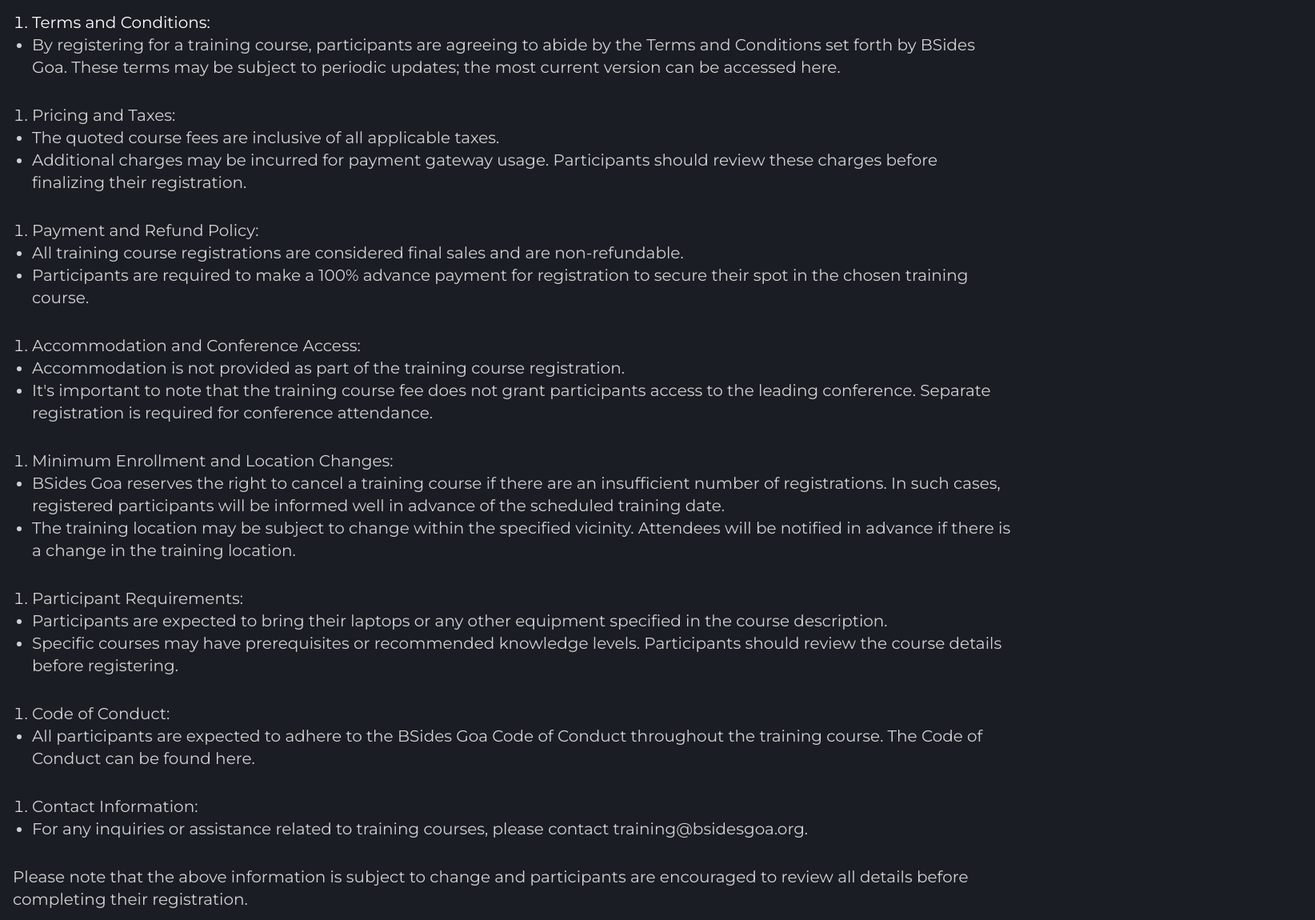
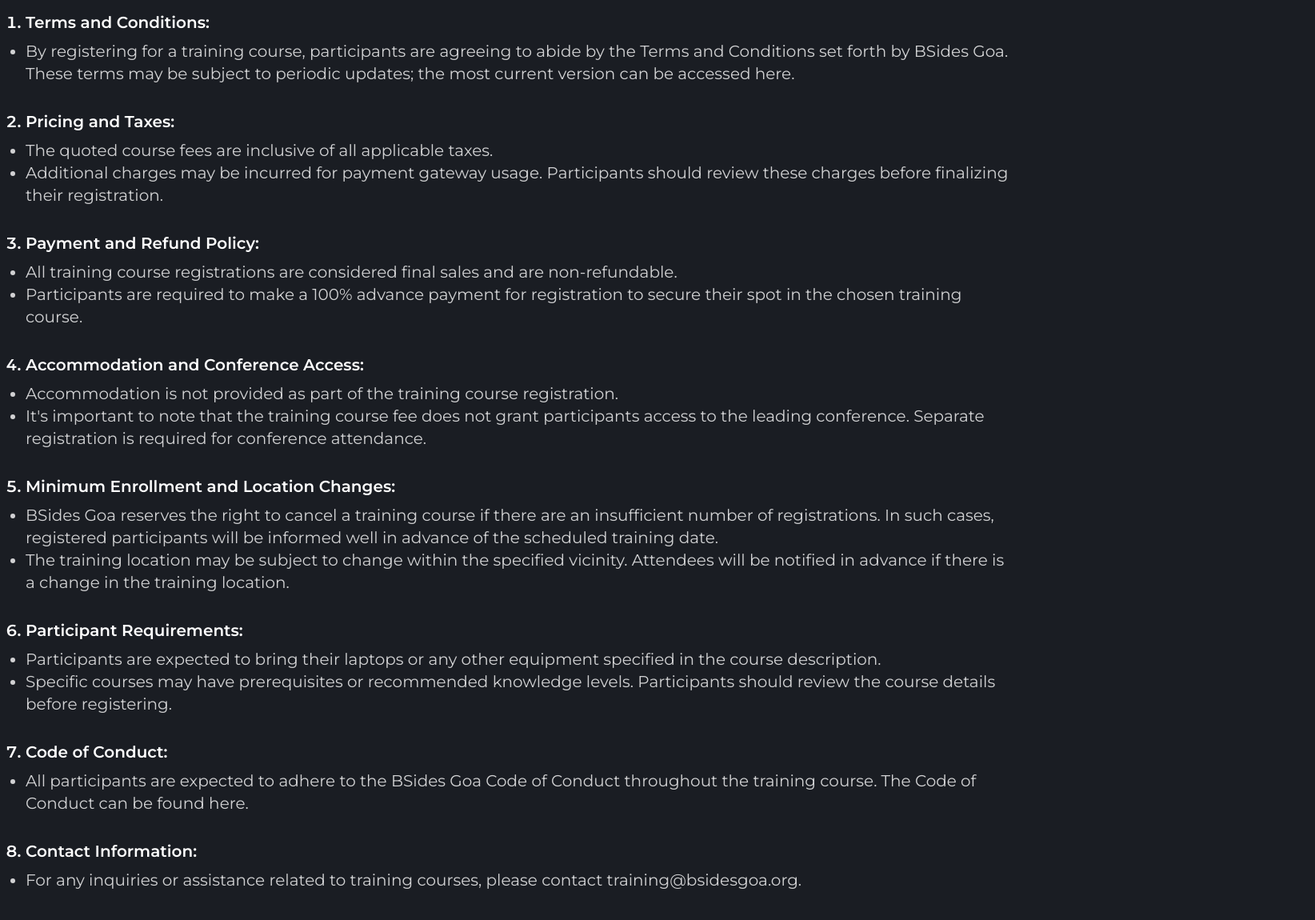
Before and after one commit to KrishXna/goa-development, a Next.js app: page /trainings in a window 1280 px wide. Shown: the part 1200-2350 px from the top of the page at 80% size, 1644 px wide, since content can reach past the window. Built offline with nearby package versions, Linux system fonts and the light colour scheme.

Commit message:
training page

```diff
--- a/src/app/codeofconduct/page.tsx
+++ b/src/app/codeofconduct/page.tsx
@@ -1,6 +1,6 @@
 import React from "react";
 import Container from "@/components/Container";
-import AboutImg from "@/assets/Images/core-team.png";
+import BannerImg from "@/assets/Images/code-of-conduct.png";
 import Sponsors from "@/components/Sponsors/Sponsors";
 import Banner from "@/components/Banner/Banner";
 
@@ -8,7 +8,7 @@
   return (
     <>
       <Container glowEffect>
-        <Banner text="" image={AboutImg.src} />
+        <Banner text="" image={BannerImg.src} />
         <div className="flex flex-col gap-8">
           <h2 className="text-white-100 font-bold text-3xl">Code Of Conduct</h2>
           <p className="text-white-100/80 text-xl font-normal">
--- a/src/app/faq/page.tsx
+++ b/src/app/faq/page.tsx
@@ -1,7 +1,7 @@
 import React from "react";
 import EventAccordion from "@/components/EventAccordion/EventAccordion";
 import Container from "@/components/Container";
-import AboutImg from "@/assets/Images/core-team.png";
+import BannerImg from "@/assets/Images/faq.png";
 import Banner from "@/components/Banner/Banner";
 import { BgCircleIcon } from "@/assets/Icons";
 
@@ -42,7 +42,7 @@
     <div className="w-full overflow-hidden relative">
       <BgCircleIcon className="absolute z-0" />
       <Container glowEffect className="relative z-20 lg:pb-10">
-        <Banner text="" image={AboutImg.src} />
+        <Banner text="" image={BannerImg.src} />
         <div className="flex flex-col gap-8">
           <div>
             <h2 className="text-white-100 font-bold text-2xl md:text-4xl">
--- a/src/app/trainings/page.tsx
+++ b/src/app/trainings/page.tsx
@@ -5,9 +5,36 @@
 import Banner from "@/components/Banner/Banner";
 
 const page = () => {
+  const data = [
+    {
+      title: "aaa",
+      body: ["eee", "fff", "ddd"],
+    },
+    {
+      title: "abc2",
+      body: ["eee", "fff", "ddd"],
+    },
+    {
+      title: "abc3",
+      body: ["eee", "fff", "ddd"],
+    },
+  ];
   return (
     <>
       <Container glowEffect>
+        {/* {data.map((item) => (
+          <>
+            <ol>
+              <li className="list-decimal">{item.title}</li>
+              <ul className="list-disc">
+                {item.body.map((e) => (
+                  <li className="list-disc">{e}</li>
+                ))}
+              </ul>
+            </ol>
+          </>
+        ))} */}
+
         <Banner text="" image={TrainingsImg.src} />
         <div className="flex flex-col gap-8">
           <h2 className="text-white-100 font-bold text-3xl">Trainings</h2>
@@ -29,95 +56,127 @@
           <p className="text-white-100 text-xl font-normal">
             Important Information for BSides Goa Training courses:-
           </p>
-          <ul className="text-white-100 text-xl font-normal flex flex-col pl-2 md:pl-6">
-            <li className="list-decimal">Terms and Conditions:</li>
-            <li className="list-disc text-white-100/80 ">
-              By registering for a training course, participants are agreeing to
-              abide by the Terms and Conditions set forth by BSides Goa. These
-              terms may be subject to periodic updates; the most current version
-              can be accessed here.
+          <ol className="text-white-100/80 text-xl font-normal flex flex-col gap-8 ml-4">
+            <div className="flex flex-col gap-2">
+              <li className="list-decimal text-white-100 font-semibold">
+                Terms and Conditions:
+              </li>
+              <ul>
+                <li className="list-disc text-white-100/80">
+                  By registering for a training course, participants are
+                  agreeing to abide by the Terms and Conditions set forth by
+                  BSides Goa. These terms may be subject to periodic updates;
+                  the most current version can be accessed here.
                 </li>
               </ul>
-          <ul className="text-white-100/80 text-xl font-normal flex flex-col pl-2 md:pl-6">
-            <li className="list-decimal">Pricing and Taxes:</li>
+            </div>
+            <div className="flex flex-col gap-2">
+              <li className="list-decimal text-white-100 font-semibold">
+                Pricing and Taxes:
+              </li>
+              <ul>
                 <li className="list-disc">
                   The quoted course fees are inclusive of all applicable taxes.
                 </li>
                 <li className="list-disc">
                   Additional charges may be incurred for payment gateway usage.
-              Participants should review these charges before finalizing their
-              registration.
+                  Participants should review these charges before finalizing
+                  their registration.
                 </li>
               </ul>
-          <ul className="text-white-100/80 text-xl font-normal flex flex-col pl-2 md:pl-6">
-            <li className="list-decimal">Payment and Refund Policy:</li>
+            </div>
+            <div className="flex flex-col gap-2">
+              <li className="list-decimal text-white-100 font-semibold">
+                Payment and Refund Policy:
+              </li>
+              <ul>
                 <li className="list-disc">
-              All training course registrations are considered final sales and
-              are non-refundable.
+                  All training course registrations are considered final sales
+                  and are non-refundable.
                 </li>
                 <li className="list-disc">
                   Participants are required to make a 100% advance payment for
-              registration to secure their spot in the chosen training course.
+                  registration to secure their spot in the chosen training
+                  course.
                 </li>
               </ul>
-          <ul className="text-white-100/80 text-xl font-normal flex flex-col pl-2 md:pl-6">
-            <li className="list-decimal">
+            </div>
+            <div className="flex flex-col gap-2">
+              <li className="list-decimal text-white-100 font-semibold">
                 Accommodation and Conference Access:
               </li>
+              <ul>
                 <li className="list-disc">
                   Accommodation is not provided as part of the training course
                   registration.
                 </li>
                 <li className="list-disc">
-              It&apos;s important to note that the training course fee does not
-              grant participants access to the leading conference. Separate
-              registration is required for conference attendance.
+                  It&apos;s important to note that the training course fee does
+                  not grant participants access to the leading conference.
+                  Separate registration is required for conference attendance.
                 </li>
               </ul>
-          <ul className="text-white-100/80 text-xl font-normal flex flex-col pl-2 md:pl-6">
-            <li className="list-decimal">
+            </div>
+            <div className="flex flex-col gap-2">
+              <li className="list-decimal text-white-100 font-semibold">
                 Minimum Enrollment and Location Changes:
               </li>
+              <ul>
                 <li className="list-disc">
-              BSides Goa reserves the right to cancel a training course if there
-              are an insufficient number of registrations. In such cases,
-              registered participants will be informed well in advance of the
-              scheduled training date.
+                  BSides Goa reserves the right to cancel a training course if
+                  there are an insufficient number of registrations. In such
+                  cases, registered participants will be informed well in
+                  advance of the scheduled training date.
                 </li>
                 <li className="list-disc">
                   The training location may be subject to change within the
-              specified vicinity. Attendees will be notified in advance if there
-              is a change in the training location.
+                  specified vicinity. Attendees will be notified in advance if
+                  there is a change in the training location.
                 </li>
               </ul>
-
-          <ul className="text-white-100/80 text-xl font-normal flex flex-col pl-2 md:pl-6">
-            <li className="list-decimal">Participant Requirements:</li>
+            </div>
+            <div className="flex flex-col gap-2">
+              <li className="list-decimal text-white-100 font-semibold">
+                Participant Requirements:
+              </li>
+              <ul>
                 <li className="list-disc">
                   Participants are expected to bring their laptops or any other
                   equipment specified in the course description.
                 </li>
                 <li className="list-disc">
-              Specific courses may have prerequisites or recommended knowledge
-              levels. Participants should review the course details before
-              registering.
+                  Specific courses may have prerequisites or recommended
+                  knowledge levels. Participants should review the course
+                  details before registering.
                 </li>
               </ul>
-          <ul className="text-white-100/80 text-xl font-normal flex flex-col pl-2 md:pl-6">
-            <li className="list-decimal">Code of Conduct:</li>
+            </div>
+            <div className="flex flex-col gap-2">
+              <li className="list-decimal text-white-100 font-semibold">
+                Code of Conduct:
+              </li>
+
+              <ul>
                 <li className="list-disc">
-              All participants are expected to adhere to the BSides Goa Code of
-              Conduct throughout the training course. The Code of Conduct can be
-              found here.
+                  All participants are expected to adhere to the BSides Goa Code
+                  of Conduct throughout the training course. The Code of Conduct
+                  can be found here.
                 </li>
               </ul>
-          <ul className="text-white-100/80 text-xl font-normal flex flex-col pl-2 md:pl-6">
-            <li className="list-decimal">Contact Information:</li>
+            </div>
+            <div className="flex flex-col gap-2">
+              <li className="list-decimal text-white-100 font-semibold">
+                Contact Information:
+              </li>
+              <ul>
                 <li className="list-disc">
                   For any inquiries or assistance related to training courses,
                   please contact training@bsidesgoa.org.
                 </li>
               </ul>
+            </div>
+          </ol>
+
           <p className="text-white-100/80 text-xl font-normal">
             Please note that the above information is subject to change and
             participants are encouraged to review all details before completing
--- a/src/app/villages/page.tsx
+++ b/src/app/villages/page.tsx
@@ -23,7 +23,7 @@
             knowledge and secure fantastic rewards – the adventure awaits!
           </p>
           <ul
-            className="text-white-100/80 text-xl font-normal pl-2 md:pl-8
+            className="text-white-100 text-xl font-normal pl-2 md:pl-8
           flex flex-col gap-4"
           >
             <li className="list-decimal">AI Village</li>
--- a/src/components/Navbar/Navbar.tsx
+++ b/src/components/Navbar/Navbar.tsx
@@ -96,7 +96,7 @@
         </div>
       </div>
       <div>
-        <div className="absolute z-0 left-0 top-0 w-full">
+        <div className="absolute z-0 left-0 top-0 w-full overflow-hidden">
           {pathname !== "/" && <BgCircuit />}
         </div>
         <Container className="relative z-20">
```
Lines whose indentation alone changed are shown as unchanged.
